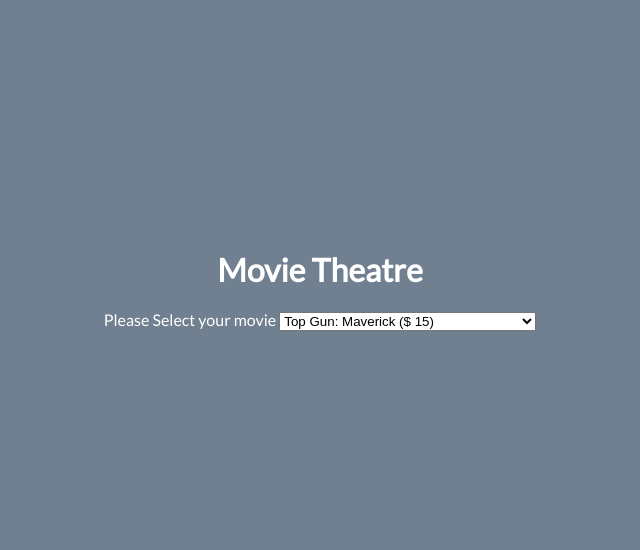
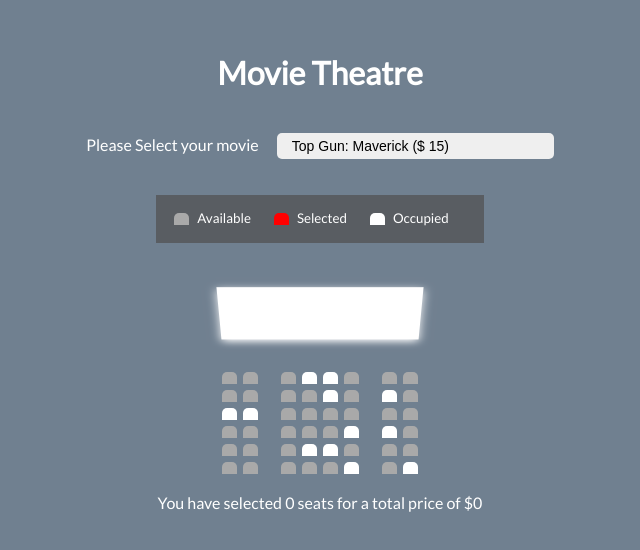
Before and after one commit to shoaibtahir97/axiom-JavaScript-projects, a plain HTML site: page project-02/index.html in a window 1280 px wide. Shown: the part 120-670 px from the top of the page, without its empty margins (320-960 px from the left). Drawn offline with Linux system fonts and the light colour scheme.

Commit message:
completed the functionality of Ticket Selector

```diff
--- a/project-02/app.js
+++ b/project-02/app.js
@@ -0,0 +1,35 @@
+// Get DOM Elements
+const container = document.querySelector(".container");// Query Selctor
+//returns the first element
+
+//Query Selector all gets all the elements with the class of seat present
+//in the .row class excluding the seats with the class of occupied
+const seats = document.querySelectorAll(".row .seat:not(.occupied)");
+
+const count = document.getElementById("count");
+const total = document.getElementById("total");
+
+const movieSelect = document.getElementById("movie");
+
+let ticketPrice = parseInt(movieSelect.value) ;
+
+function updateSelectedCount()  {
+    const selectedSeats = document.querySelectorAll(".row .seat.selected");
+    const selectedSeatsCount = selectedSeats.length;
+    count.innerHTML = selectedSeatsCount;
+    total.innerHTML = selectedSeatsCount * ticketPrice;
+}
+
+
+container.addEventListener("click", e => {
+    if(e.target.classList.contains('seat') &&
+        !e.target.classList.contains('occupied')) {
+        e.target.classList.toggle("selected")
+        updateSelectedCount();
+    }
+})
+
+movieSelect.addEventListener('change', e => {
+    ticketPrice = parseInt(e.target.value);
+    updateSelectedCount()
+})
--- a/project-02/index.html
+++ b/project-02/index.html
@@ -7,11 +7,13 @@
     <title>Movie Ticket</title>
     <link rel="stylesheet" href="style.css">
 </head>
-<body>
+<body class="container">
     <h1>Movie Theatre</h1>
     <div class="movie-container">
-        <label for="">Please Select your movie</label>
-        <select name="" id="movie">
+
+        <label for="movie">Please Select your movie</label>
+
+        <select id="movie">
             <option value="15">Top Gun: Maverick ($ 15)</option>
             <option value="20">Thor Love and Thunder($ 20)</option>
             <option value="10">Black Adam ($ 10)</option>
@@ -20,6 +22,88 @@
         </select>
     </div>
 
+    <ul class="legend">
+        <li>
+            <div class="seat"></div>
+            <small>Available</small>
+        </li>
+        <li>
+            <div class="seat selected"></div>
+            <small>Selected</small>
+        </li>
+        <li>
+            <div class="seat occupied"></div>
+            <small>Occupied</small>
+        </li>
+    </ul>
+
+    <div class="container">
+        <div class="screen"></div>
+        <div class="row">
+            <div class="seat"></div>
+            <div class="seat"></div>
+            <div class="seat"></div>
+            <div class="seat occupied"></div>
+            <div class="seat occupied"></div>
+            <div class="seat"></div>
+            <div class="seat"></div>
+            <div class="seat"></div>
+        </div>
+        <div class="row">
+            <div class="seat"></div>
+            <div class="seat"></div>
+            <div class="seat"></div>
+            <div class="seat"></div>
+            <div class="seat occupied"></div>
+            <div class="seat"></div>
+            <div class="seat occupied"></div>
+            <div class="seat"></div>
+        </div>
+        <div class="row">
+            <div class="seat occupied"></div>
+            <div class="seat occupied"></div>
+            <div class="seat"></div>
+            <div class="seat"></div>
+            <div class="seat"></div>
+            <div class="seat"></div>
+            <div class="seat"></div>
+            <div class="seat"></div>
+        </div>
+        <div class="row">
+            <div class="seat"></div>
+            <div class="seat"></div>
+            <div class="seat"></div>
+            <div class="seat"></div>
+            <div class="seat"></div>
+            <div class="seat occupied"></div>
+            <div class="seat occupied"></div>
+            <div class="seat"></div>
+        </div>
+        <div class="row">
+            <div class="seat"></div>
+            <div class="seat"></div>
+            <div class="seat"></div>
+            <div class="seat occupied"></div>
+            <div class="seat occupied"></div>
+            <div class="seat"></div>
+            <div class="seat"></div>
+            <div class="seat"></div>
+        </div>
+        <div class="row">
+            <div class="seat"></div>
+            <div class="seat"></div>
+            <div class="seat"></div>
+            <div class="seat"></div>
+            <div class="seat"></div>
+            <div class="seat occupied"></div>
+            <div class="seat"></div>
+            <div class="seat occupied"></div>
+        </div>
+    </div>
+
+        <p class="text">
+            You have selected <span id="count">0 </span>seats for a total price of $<span id="total">0</span>
+        </p>
 
     <script src="app.js"></script>
 </body>
--- a/project-02/style.css
+++ b/project-02/style.css
@@ -15,3 +15,90 @@ body{
     font-family: 'Lato', sans-serif;
     margin: 0;
 }
+
+.movie-container{
+    margin: 20px 0;
+}
+
+.movie-container > select{
+    margin-left: 15px;
+    font-size: 14px;
+    border: 0;
+    border-radius: 5px;
+    padding: 5px 15px ;
+    appearance: none;
+    -moz-appearance: none;
+    -webkit-appearance: none;
+}
+
+.seat{
+    background-color: darkgray;
+    height: 12px;
+    width: 15px;
+    margin: 3px;
+    border-top-left-radius: 5px;
+    border-top-right-radius: 5px;
+}
+
+.seat.selected{
+    background-color: red;
+}
+
+.seat.occupied{
+    background-color: white;
+}
+
+.seat:nth-of-type(3){
+    margin-left: 20px;
+}
+
+.seat:nth-last-of-type(3){
+    margin-right: 20px;
+}
+.row{
+    display: flex;
+}
+
+.seat:not(.occupied):hover {
+    transform: scale(1.2);
+    cursor: pointer;
+}
+
+.legend .seat:not(.occupied:hover){
+    cursor: default;
+    transform: scale(1);
+}
+
+.legend{
+    background: rgba(80, 79, 79, 0.7);
+    padding:15px;
+    list-style-type: none;
+    display: flex;
+    justify-content: space-between;
+}
+
+.legend li {
+    display: flex;
+    margin-right: 20px;
+}
+
+.legend li small{
+    margin-left: 5px;
+}
+
+.container{
+    perspective: 1000px;
+}
+
+.screen{
+    background-color: white;
+    width: 100%;
+    height: 70px;
+    margin: 20px 0px;
+    transform: rotateX(-45deg);
+    box-shadow: 0px 3px 10px white ;
+}
+
+p.text{
+
+}
```
Also changed, not shown: 2 other files.
